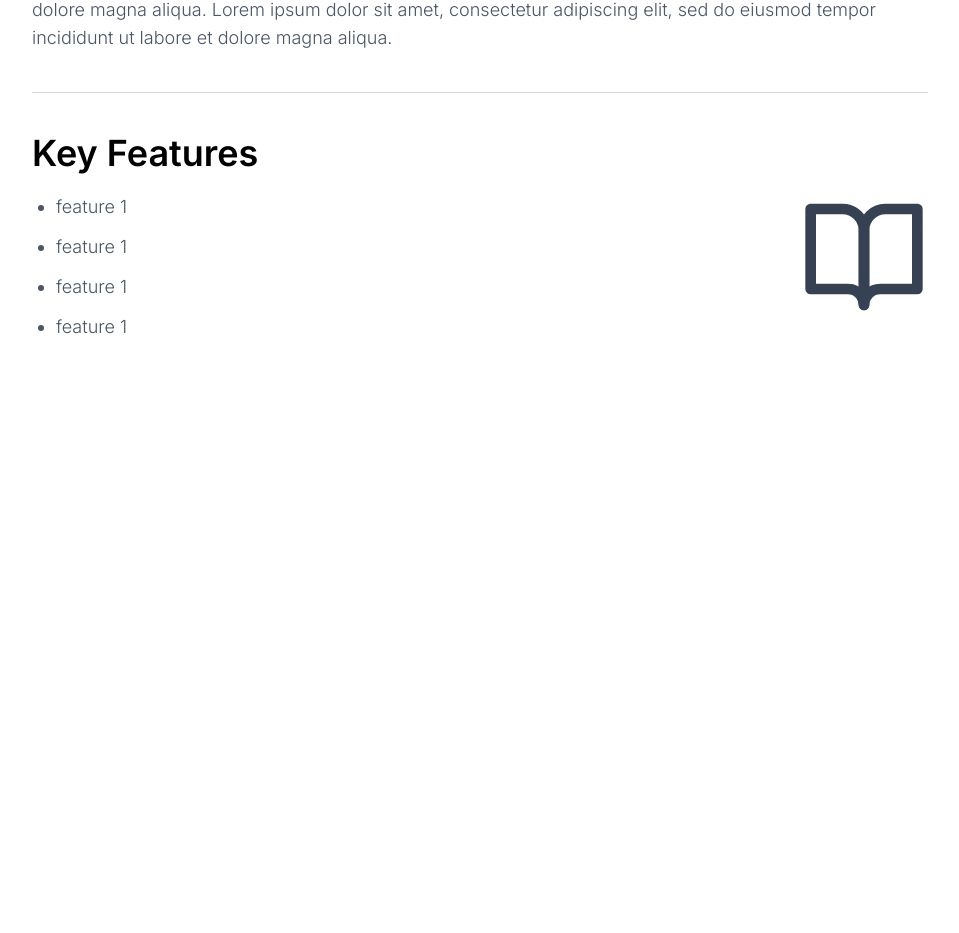
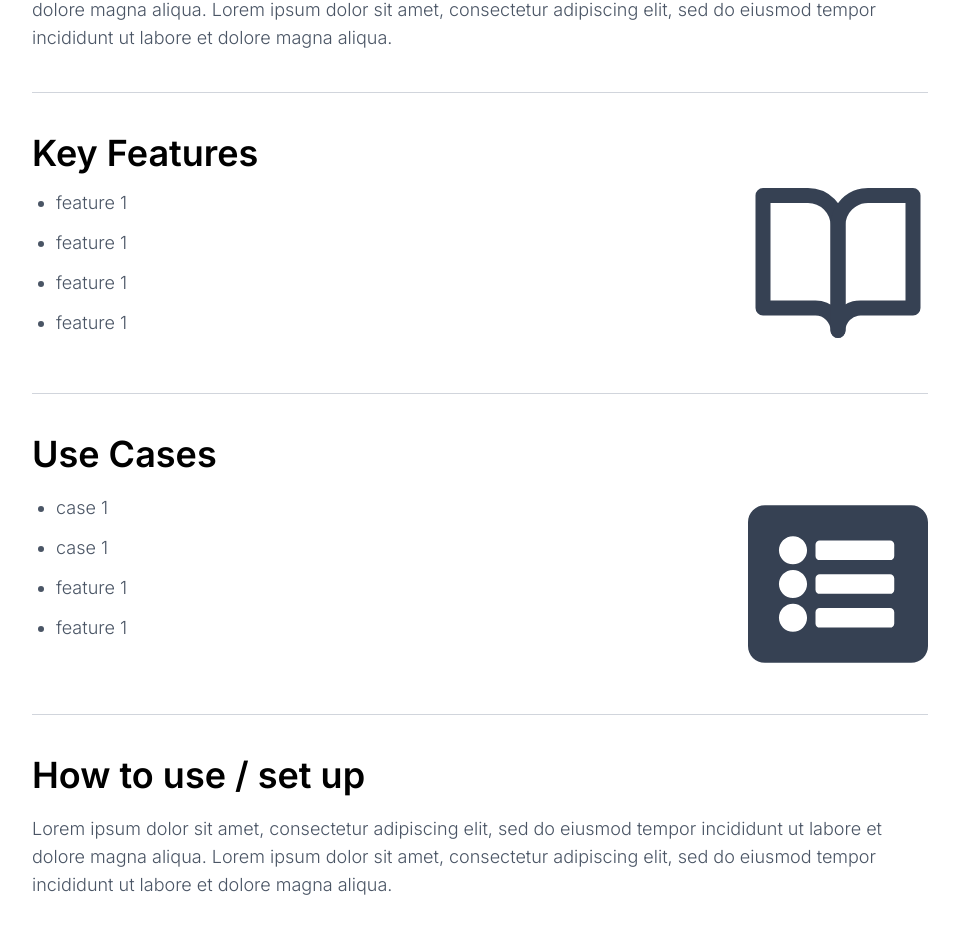
Before and after one commit to Dalaqa25/ModelFlow_nextJS, a Next.js app: page /modelsList/1 in a window 1280 px wide. Shown: the part 517-1450 px from the top of the page, without its empty margins (160-1119 px from the left). Before the commit the page ends 898 px from the top, so only its background shows below. Built offline with nearby package versions, Linux system fonts and the light colour scheme.

Commit message:
static page detials

```diff
--- a/app/modelsList/[model]/page.jsx
+++ b/app/modelsList/[model]/page.jsx
@@ -1,5 +1,6 @@
 import Image from 'next/image'
 import { FiBookOpen } from 'react-icons/fi';
+import { FaListAlt } from 'react-icons/fa';
 
 export default async function Model({ params }) {
     return (
@@ -44,20 +45,41 @@ export default async function Model({ params }) {
             </div>
             {/* model features */}
                 <hr className='w-full bg-gray-100 border-0.5 border-gray-300' />
-            <div className='mt-10 mb-10 w-full flex flex-col gap-5'>
+            <div className='mt-10 mb-10 w-full flex flex-col'>
                 <h2 className='text-4xl font-semibold'>Key Features</h2>
-                <div className='flex justify-between w-full'>
+                <div className='flex justify-between w-full items-center'>
                     <ul className='list-disc pl-6 flex flex-col gap-3'>
                         <li className='font-light text-lg text-gray-600'>feature 1</li>
                         <li className='font-light text-lg text-gray-600'>feature 1</li>
                         <li className='font-light text-lg text-gray-600'>feature 1</li>
                         <li className='font-light text-lg text-gray-600'>feature 1</li>
                     </ul>
-                    <FiBookOpen className="text-9xl text-gray-700" />
+                    <FiBookOpen style={{fontSize:'180px'}} className="text-gray-700" />
                 </div>
             </div>
-            {/* model features */}
-
+            {/* use cases */}
+                <hr className='w-full bg-gray-100 border-0.5 border-gray-300' />
+            <div className='mt-10 mb-10 w-full flex flex-col gap-5'>
+                <h2 className='text-4xl font-semibold'>Use Cases</h2>
+                <div className='flex justify-between w-full'>
+                    <ul className='list-disc pl-6 flex flex-col gap-3'>
+                        <li className='font-light text-lg text-gray-600'>case 1</li>
+                        <li className='font-light text-lg text-gray-600'>case 1</li>
+                        <li className='font-light text-lg text-gray-600'>feature 1</li>
+                        <li className='font-light text-lg text-gray-600'>feature 1</li>
+                    </ul>
+                    <FaListAlt style={{fontSize:'180px'}} className="text-gray-700" />
+                </div>
+            </div>
+            {/* How to use */}
+                <hr className='w-full bg-gray-100 border-0.5 border-gray-300' />
+            <div className='mt-10 mb-10 w-full flex flex-col gap-5'>
+                <h2 className='text-4xl font-semibold'>How to use / set up</h2>
+                <p className='font-light text-lg text-gray-600'>
+                    Lorem ipsum dolor sit amet, consectetur adipiscing elit, sed do eiusmod tempor incididunt ut labore et dolore magna aliqua.
+                    Lorem ipsum dolor sit amet, consectetur adipiscing elit, sed do eiusmod tempor incididunt ut labore et dolore magna aliqua.
+                </p>
+            </div>
         </section>
     )
 }
```
